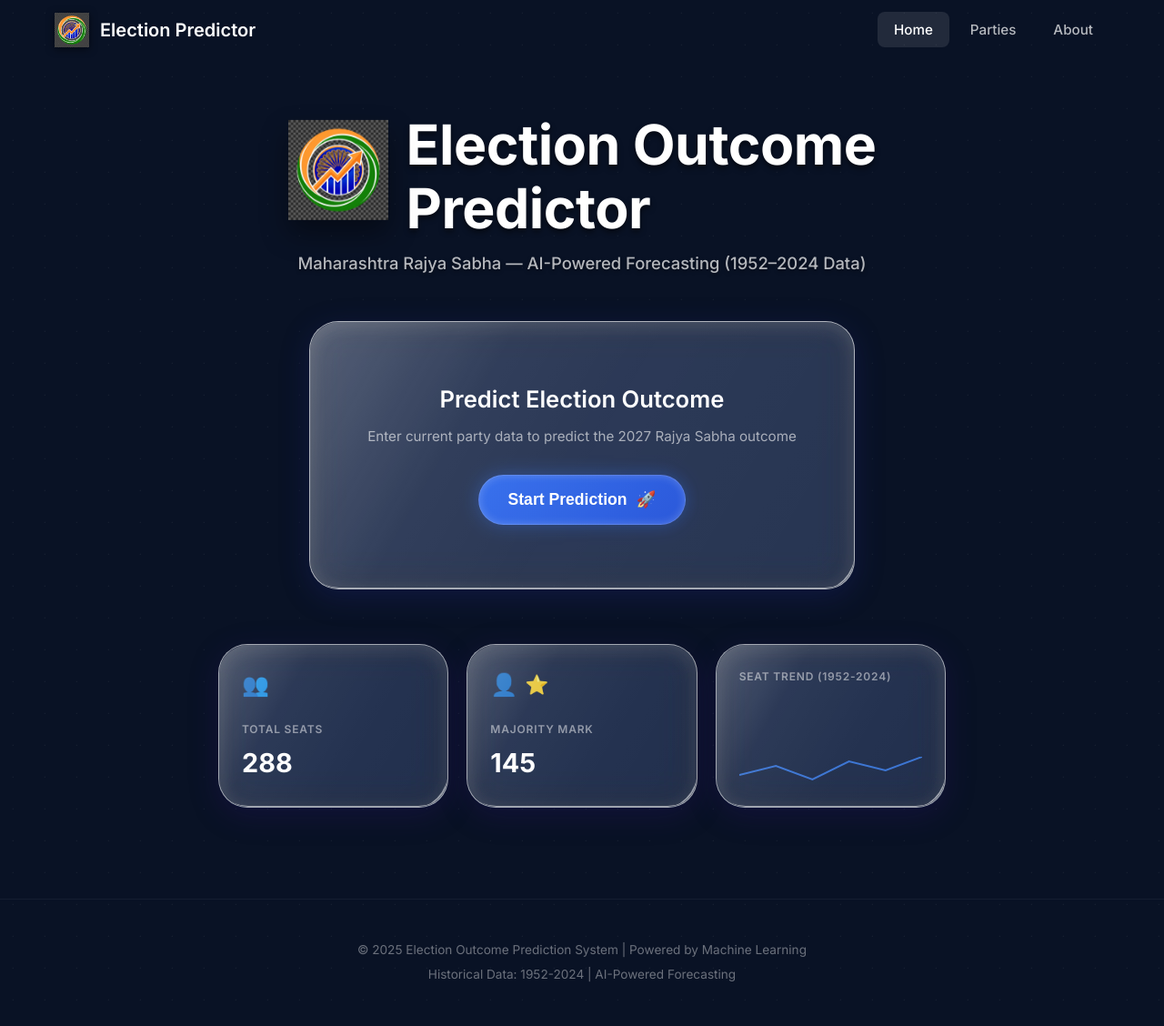
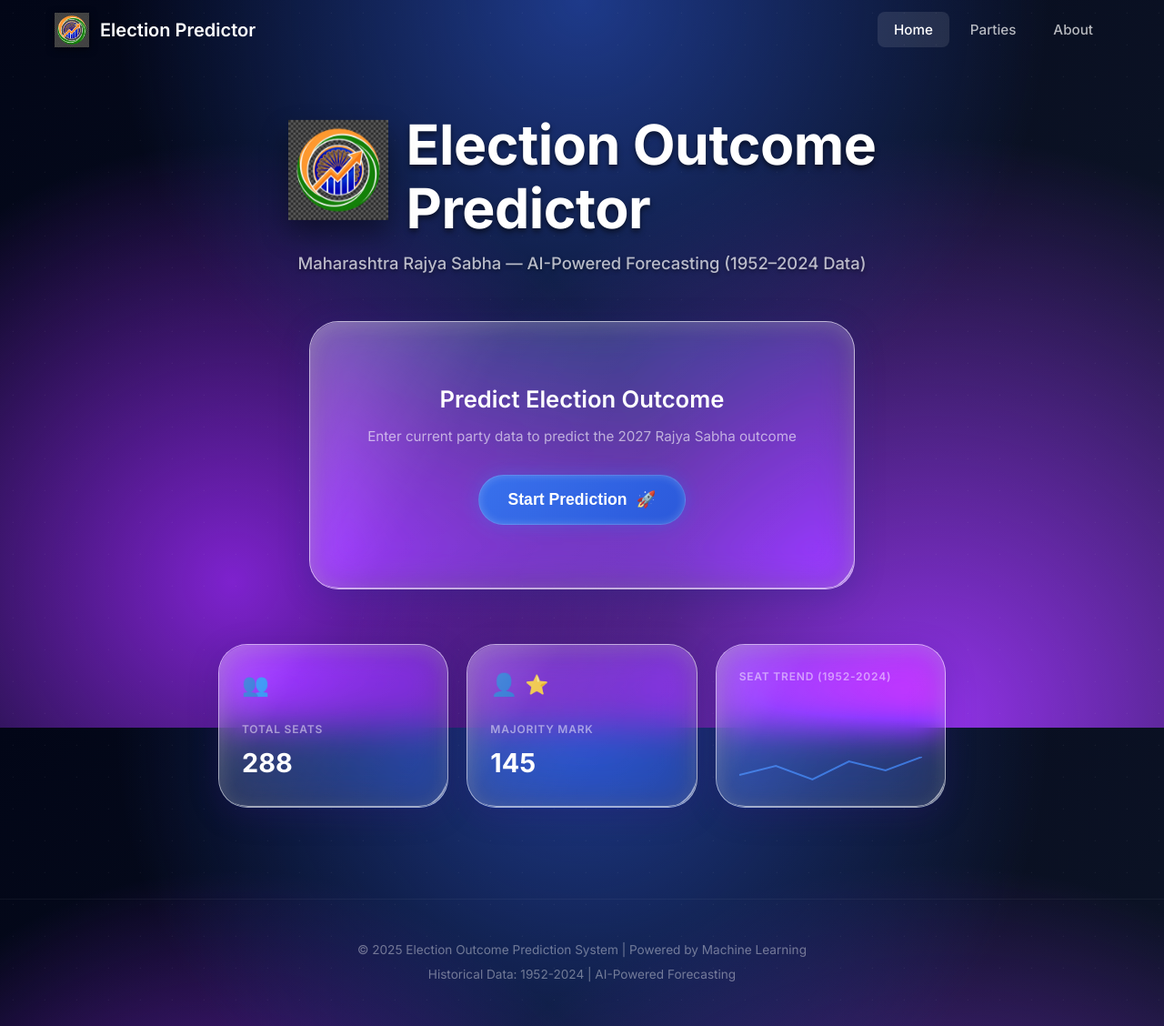
Before and after one commit to rohitjadhav005/Election-Outcome-Prediction-Model, a FastAPI app: page / in a window 1280 px wide. Shown: the whole page at 91% size. Run offline with FastAPI, Linux system fonts and the light colour scheme.

Commit message:
style: replace body background with blue+purple radial gradient

```diff
--- a/static/css/style.css
+++ b/static/css/style.css
@@ -26,7 +26,11 @@ body {
     min-height: 100vh;
     color: #ffffff;
     line-height: 1.6;
-    background: #091225;
+    background:
+        radial-gradient(circle at 50% 0%, #1e3a8a, transparent 50%),
+        radial-gradient(circle at 80% 100%, #9333ea, transparent 50%),
+        radial-gradient(circle at 20% 80%, #7e22ce, transparent 40%),
+        linear-gradient(135deg, #020617, #0f172a);
     background-attachment: fixed;
     padding-top: 65px;
 }
```
